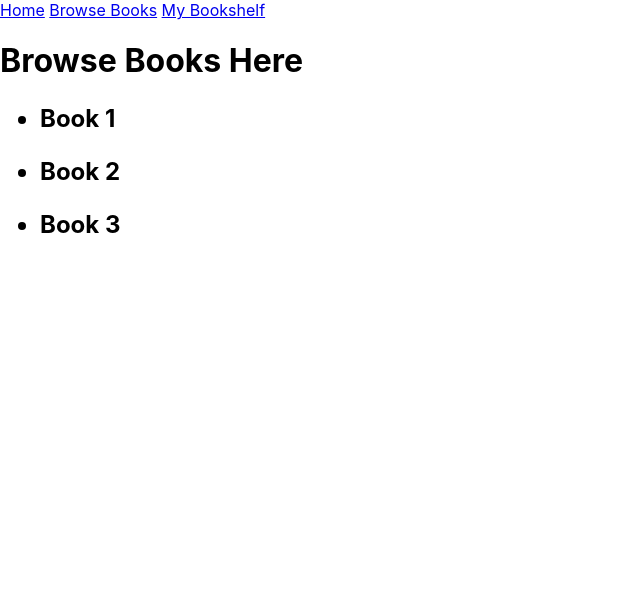
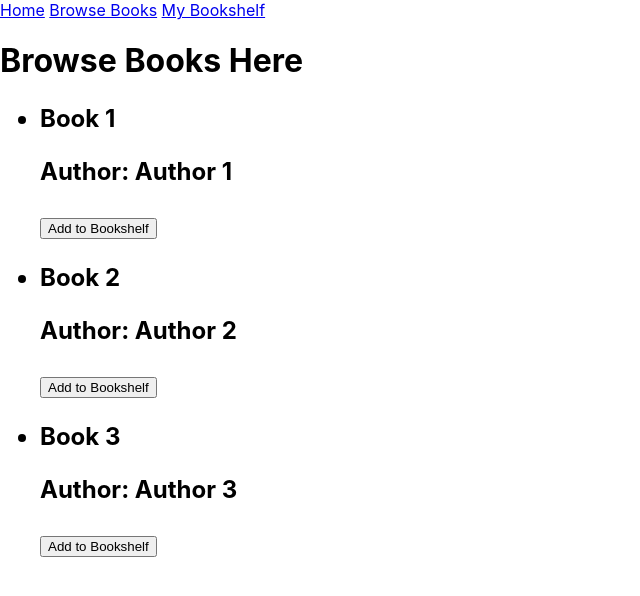
Before and after one commit to mayabowman/bookery-app, a React (Create React App) app: page /browse-books in a window 1280 px wide. Shown: the top 596 px of the page, without its empty margins (0-640 px from the left). Built offline with nearby package versions, Linux system fonts and the light colour scheme.

Commit message:
removed console.logs

```diff
--- a/src/App/App.js
+++ b/src/App/App.js
@@ -11,7 +11,8 @@ class App extends React.Component {
   constructor(props) {
     super(props)
     this.state = {
-      books: []
+      books: [],
+      bookshelf: []
     }
   }
 
@@ -21,14 +22,25 @@ class App extends React.Component {
     setTimeout(() => this.setState(dummyStore), 600)
   }
 
+  // handleAddToBookshelf(e) {
+  //   this.setState({
+
+  //   })
+  // }
+
   render() {
     let { books } = this.state
-    books = Object.keys(books).map((book, i) => (
+    let updatedBooks = Object.keys(books).map((book, i) => (
       <ul>
-        <li key={i}>{books[book].title}</li>
+        <li key={i}>
+          <div>
+            {books[book].title}
+            <p>Author: {books[book].author}</p>
+            <button onClick={this.handleAddToBookshelf}>Add to Bookshelf</button>
+          </div>
+        </li>
       </ul>
     ))
-    console.log("books", books)
 
     return (
       <main className="App">
@@ -48,7 +60,7 @@ class App extends React.Component {
             path='/browse-books'
             render={() => (
               <BrowseBooks
-                books={books}
+                books={updatedBooks}
               />
             )}
           />
--- a/src/BrowseBooks/BrowseBooks.js
+++ b/src/BrowseBooks/BrowseBooks.js
@@ -6,7 +6,6 @@ class BrowseBooks extends React.Component {
   }
 
   render() {
-    console.log(this.props.books)
     return (
       <div>
         <h1>Browse Books Here</h1>
```
